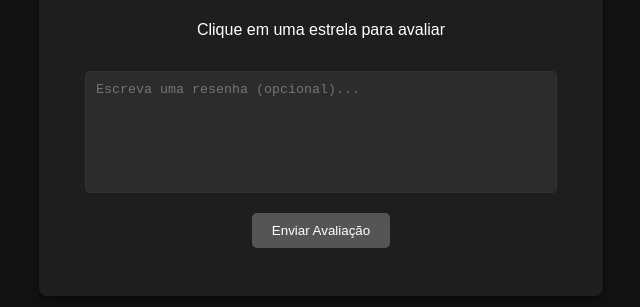
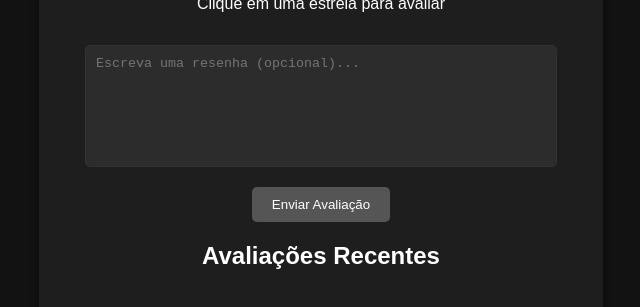
Before and after one commit to jenniauu/sistema-avaliacao-vercel, a website: page public/index.html in a window 1280 px wide. Shown: the part 339-646 px from the top of the page, without its empty margins (319-959 px from the left). Drawn offline with Linux system fonts and the light colour scheme.

Commit message:
Update index.html

```diff
--- a/public/index.html
+++ b/public/index.html
@@ -20,6 +20,12 @@
         <textarea id="review-input" placeholder="Escreva uma resenha (opcional)..."></textarea>
         <button id="submit-btn" disabled>Enviar Avaliação</button>
         <p id="message"></p>
+
+        <!-- Nova seção para exibir avaliações -->
+        <div class="reviews-container">
+            <h2>Avaliações Recentes</h2>
+            <div id="reviews-list"></div>
+        </div>
     </div>
     <script src="script.js"></script>
 </body>
```
